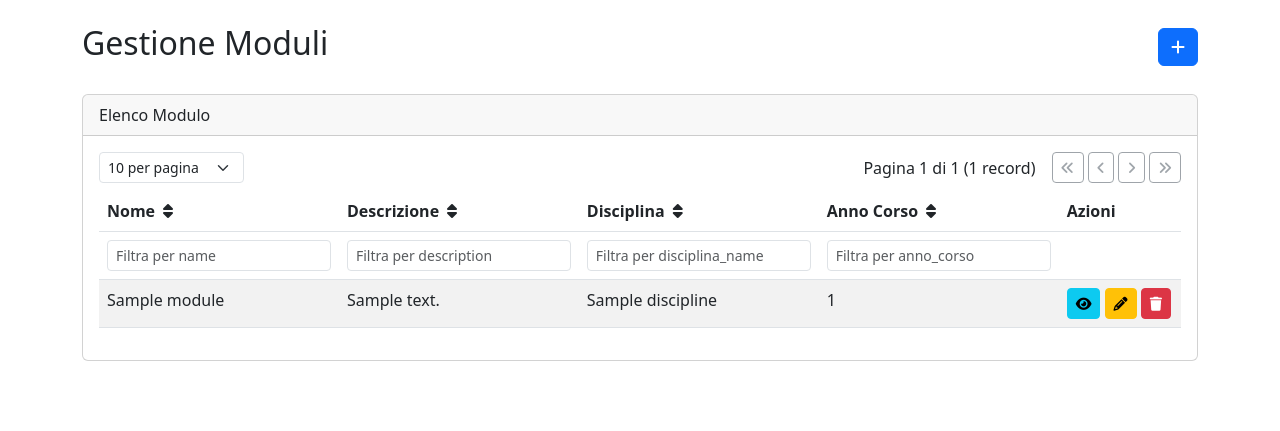
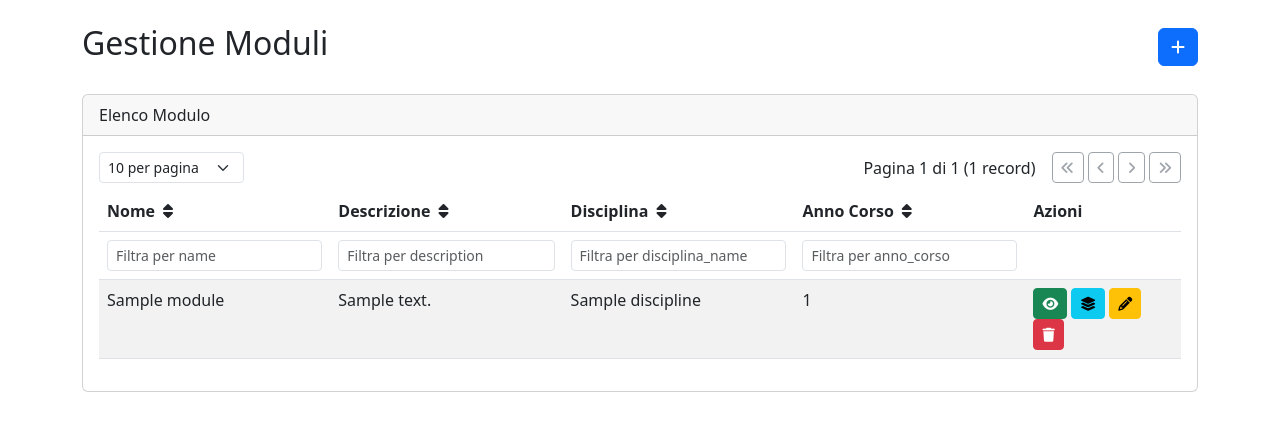
Before and after one commit to rcasertascuola/teachingmanager, a PHP site: page /modules/index.php in a window 1280 px wide; the page is wider, and only the part inside the window is pictured. Shown: the part 104-535 px from the top of that part. Run offline with PHP 8.4, Linux system fonts and the light colour scheme; the visitor is signed in with stand-in values (Sample User, id 1); tables that the repository leaves empty hold one stand-in row (values such as "Sample post").

Commit message:
feat: Update view icons for modules and UDAs
This commit updates the action icons in the modules and UDAs lists to provide a more intuitive user experience.

- In the modules list, the icon to view the associated UDAs has been changed from `fa-eye` to `fa-layer-group` to better represent a collection.
- A new `fa-eye` icon has been added to the modules list to link directly to the view page of the individual module.
- Similarly, in the UDAs list, the icon to view the associated lessons has been changed to `fa-layer-group`.
- A new `fa-eye` icon has been added to the UDAs list to link to the view page of the individual UDA.

These changes address the user's request for separate and more descriptive icons for viewing a collection of sub-items versus viewing a single item.

```diff
--- a/modules/index.php
+++ b/modules/index.php
@@ -36,7 +36,8 @@ $columns = [
 
 // The "view" for a module is the list of UDAs associated with it.
 $custom_actions = [
-    ['href' => '../udas/view.php?module_id=', 'class' => 'btn-info', 'icon' => 'fa-eye']
+    ['href' => '../modules/view.php?id=', 'class' => 'btn-success', 'icon' => 'fa-eye'],
+    ['href' => '../udas/view.php?module_id=', 'class' => 'btn-info', 'icon' => 'fa-layer-group']
 ];
 
 $tooltip_map = [
--- a/udas/index.php
+++ b/udas/index.php
@@ -34,7 +34,8 @@ $columns = [
 
 // The "view" for a UDA is the list of lessons associated with it.
 $custom_actions = [
-    ['href' => '../lessons/index.php?uda_id=', 'class' => 'btn-info', 'icon' => 'fa-eye']
+    ['href' => '../udas/view.php?id=', 'class' => 'btn-success', 'icon' => 'fa-eye'],
+    ['href' => '../lessons/index.php?uda_id=', 'class' => 'btn-info', 'icon' => 'fa-layer-group']
 ];
 
 $tooltip_map = [
```
